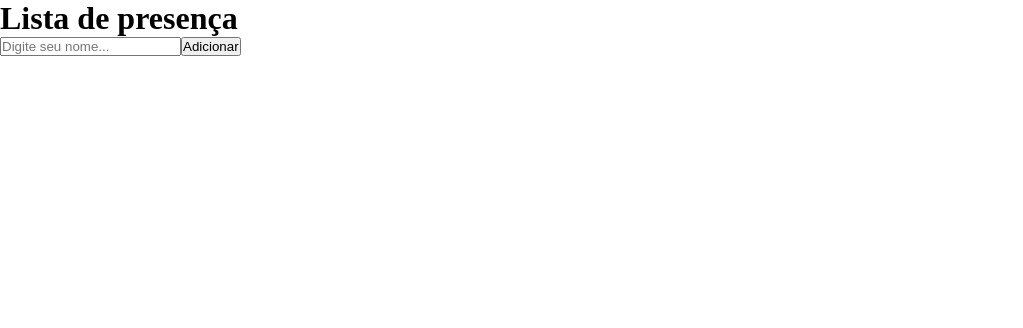
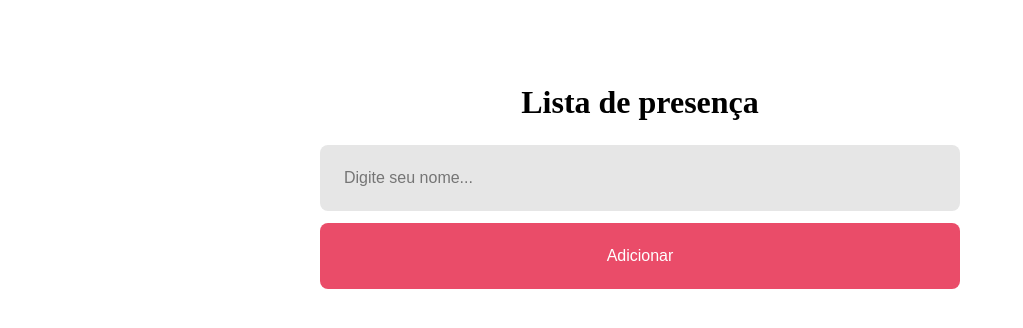
Before and after one commit to wwilliamsantana/todo-React-API, a React (Vite) app: page / in a window 1280 px wide. Shown: the top 328 px of the page, without its empty margins (0-1023 px from the left). Built offline with nearby package versions, Linux system fonts and the light colour scheme.

Commit message:
Css -> Page

```diff
--- a/src/pages/Home/styles.css
+++ b/src/pages/Home/styles.css
@@ -0,0 +1,40 @@
+
+.container{
+  display: flex;
+  align-items: center;
+  flex-direction: column;
+  justify-content: center;
+}
+
+.container header{
+  margin: 84px 0 24px;
+}
+
+.container input{
+  width: 50%;
+  padding: 24px;
+
+  background: #e6e6e6;
+  border-radius: 8px;
+  border: none;
+
+}
+
+.container button{
+  width: 50%;
+  padding: 24px;
+
+  background: #ea4c69;
+  color: #ffff;
+  border: none;
+  border-radius: 8px ;
+
+  margin: 12px 0 84px;
+  cursor: pointer;
+
+  transition: filter 0.2s;
+}
+
+.container button:hover{
+  filter: brightness(0.9);
+}
--- a/src/styles/styles.css
+++ b/src/styles/styles.css
@@ -1,5 +1,11 @@
-*{
+* {
   margin: 0;
   padding: 0;
   box-sizing: border-box;
 }
+
+body,
+input,
+button {
+  font-size: 16px;
+}
```
